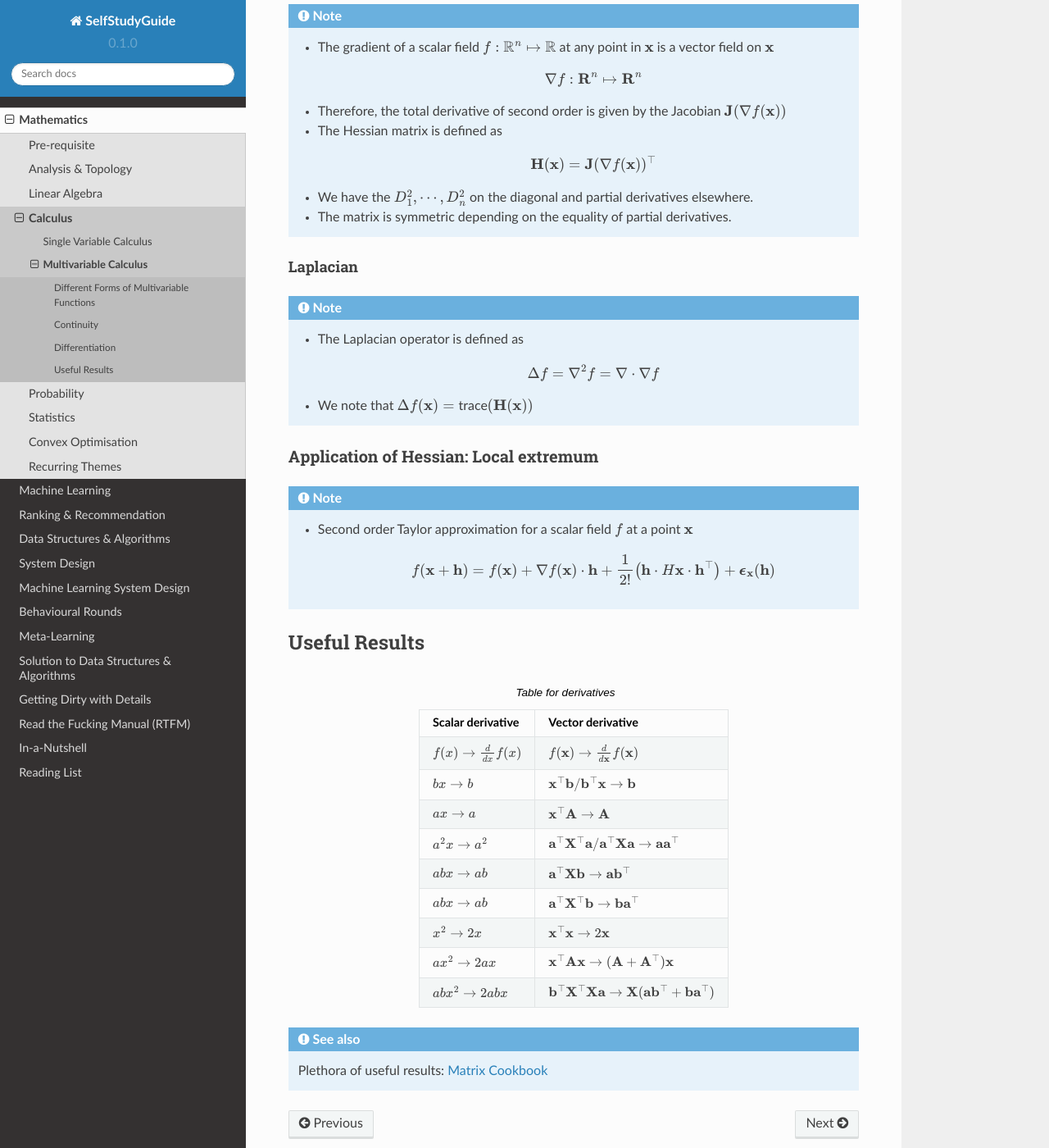
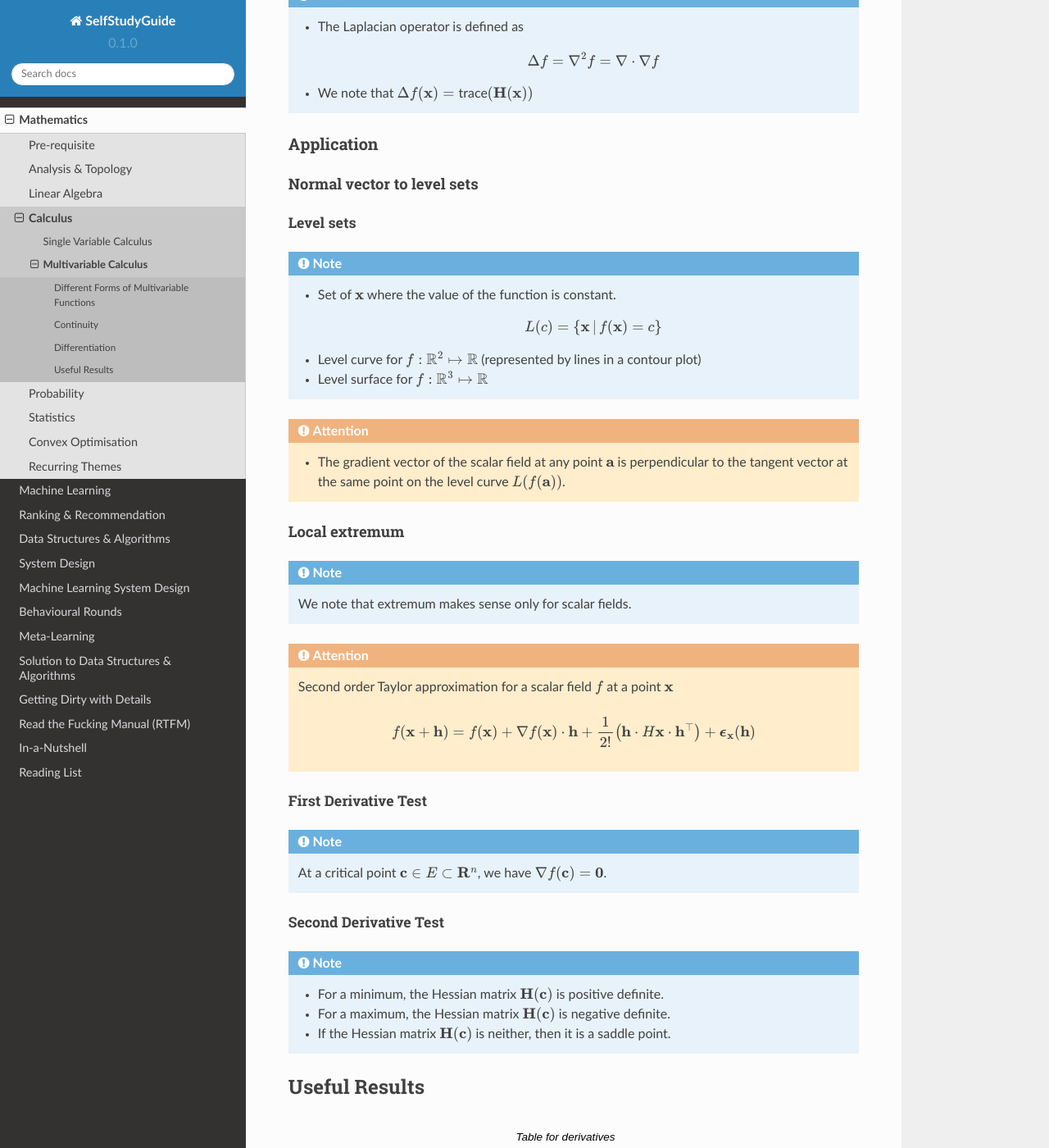
Before and after one commit to uselesstechjunks/leetcode, a Sphinx documentation site: the page built from docs/source/math/calc3/multi.rst, in a window 1280 px wide and 1400 px high, scrolled down 6744 px. Shown: the whole window at 82% size. Built offline with Sphinx 7.4.7 and the Read the Docs theme 2.0.0, drawn with Linux system fonts in a browser that asks for light colours; some of the changed text lies outside the part shown.

Commit message:
Update multi.rst

```diff
--- a/docs/source/math/calc3/multi.rst
+++ b/docs/source/math/calc3/multi.rst
@@ -154,20 +154,6 @@ Properties
 		* while :math:`f` is a scalar field, :math:`f:\mathbb{R}^m\mapsto\mathbb{R}`
 	* So we'd be using a Jacobian matrix for :math:`\mathbf{g}` and a gradient for :math:`f`.
 
-Application of Gradient: Normal vector to level sets
-===========================================================
-Level sets
-------------------------------------------------------------
-.. note::
-	* Set of :math:`\mathbf{x}` where the value of the function is constant.
-
-		.. math:: L(c) = \{\mathbf{x}\mathop{|} f(\mathbf{x})=c \}
-	* Level curve for :math:`f:\mathbb{R}^2\mapsto\mathbb{R}` (represented by lines in a contour plot)
-	* Level surface for :math:`f:\mathbb{R}^3\mapsto\mathbb{R}`
-
-.. attention::
-	* The gradient vector of the scalar field at any point :math:`\mathbf{a}` is perpendicular to the tangent vector at the same point on the level curve :math:`L(f(\mathbf{a}))`.
-
 Higher Order Derivative
 ===========================================================
 Higher Order Partial Derivative
@@ -189,8 +175,10 @@ Higher Order Partial Derivative
 	* If either of :math:`D_{i,j}` and :math:`D_{j,i}` are contibuous, then the other is also continuous.
 	* This is a sufficient condition, not a necessary one.
 
-Higher Order Total Derivative: Hessian
+Higher Order Total Derivative
 ------------------------------------------------------------
+Hessian
+^^^^^^^^^^^^^^^^^^^^^^^^^^^^^^^^^^^^^^^^^^^^^^^^^^^^^^^^^^^^
 .. note::
 	* The gradient of a scalar field :math:`f:\mathbb{R}^n\mapsto\mathbb{R}` at any point in :math:`\mathbf{x}` is a vector field on :math:`\mathbf{x}`
 
@@ -203,23 +191,54 @@ Higher Order Total Derivative: Hessian
 	* The matrix is symmetric depending on the equality of partial derivatives.
 
 Laplacian
-------------------------------------------------------------
+^^^^^^^^^^^^^^^^^^^^^^^^^^^^^^^^^^^^^^^^^^^^^^^^^^^^^^^^^^^^
 .. note::
 	* The Laplacian operator is defined as
 
 		.. math:: \Delta f=\nabla^2f=\nabla\cdot\nabla f
 	* We note that :math:`\Delta f(\mathbf{x})=\text{trace}({\mathbf{H}(\mathbf{x})})`
 
-Application of Hessian: Local extremum
+Application
 ===========================================================
+Normal vector to level sets
+------------------------------------------------------------
+Level sets
+^^^^^^^^^^^^^^^^^^^^^^^^^^^^^^^^^^^^^^^^^^^^^^^^^^^^^^^^^^^^
 .. note::
-	* Second order Taylor approximation for a scalar field :math:`f` at a point :math:`\mathbf{x}`
+	* Set of :math:`\mathbf{x}` where the value of the function is constant.
 
-		.. math:: f(\mathbf{x}+\mathbf{h})=f(\mathbf{x})+\nabla f(\mathbf{x})\cdot\mathbf{h}+\frac{1}{2!}\left(\mathbf{h}\cdot H\mathbf{x}\cdot\mathbf{h}^\top\right)+\boldsymbol{\epsilon}_\mathbf{x}(\mathbf{h})
+		.. math:: L(c) = \{\mathbf{x}\mathop{|} f(\mathbf{x})=c \}
+	* Level curve for :math:`f:\mathbb{R}^2\mapsto\mathbb{R}` (represented by lines in a contour plot)
+	* Level surface for :math:`f:\mathbb{R}^3\mapsto\mathbb{R}`
 
-**********************************************************
+.. attention::
+	* The gradient vector of the scalar field at any point :math:`\mathbf{a}` is perpendicular to the tangent vector at the same point on the level curve :math:`L(f(\mathbf{a}))`.
+
+Local extremum
+------------------------------------------------------------
+.. note::
+	We note that extremum makes sense only for scalar fields.
+
+.. attention::
+	Second order Taylor approximation for a scalar field :math:`f` at a point :math:`\mathbf{x}`
+
+	.. math:: f(\mathbf{x}+\mathbf{h})=f(\mathbf{x})+\nabla f(\mathbf{x})\cdot\mathbf{h}+\frac{1}{2!}\left(\mathbf{h}\cdot H\mathbf{x}\cdot\mathbf{h}^\top\right)+\boldsymbol{\epsilon}_\mathbf{x}(\mathbf{h})
+
+First Derivative Test
+^^^^^^^^^^^^^^^^^^^^^^^^^^^^^^^^^^^^^^^^^^^^^^^^^^^^^^^^^^^^
+.. note::
+	At a critical point :math:`\mathbf{c}\in E\subset\mathbf{R}^n`, we have :math:`\nabla f(\mathbf{c})=\mathbf{0}`.
+
+Second Derivative Test
+^^^^^^^^^^^^^^^^^^^^^^^^^^^^^^^^^^^^^^^^^^^^^^^^^^^^^^^^^^^^
+.. note::
+	* For a minimum, the Hessian matrix :math:`\mathbf{H}(\mathbf{c})` is positive definite.
+	* For a maximum, the Hessian matrix :math:`\mathbf{H}(\mathbf{c})` is negative definite.
+	* If the Hessian matrix :math:`\mathbf{H}(\mathbf{c})` is neither, then it is a saddle point.
+
+************************************************************
 Useful Results
-**********************************************************
+************************************************************
 
 .. csv-table:: Table for derivatives
 	:header: "Scalar derivative", "Vector derivative"
```
